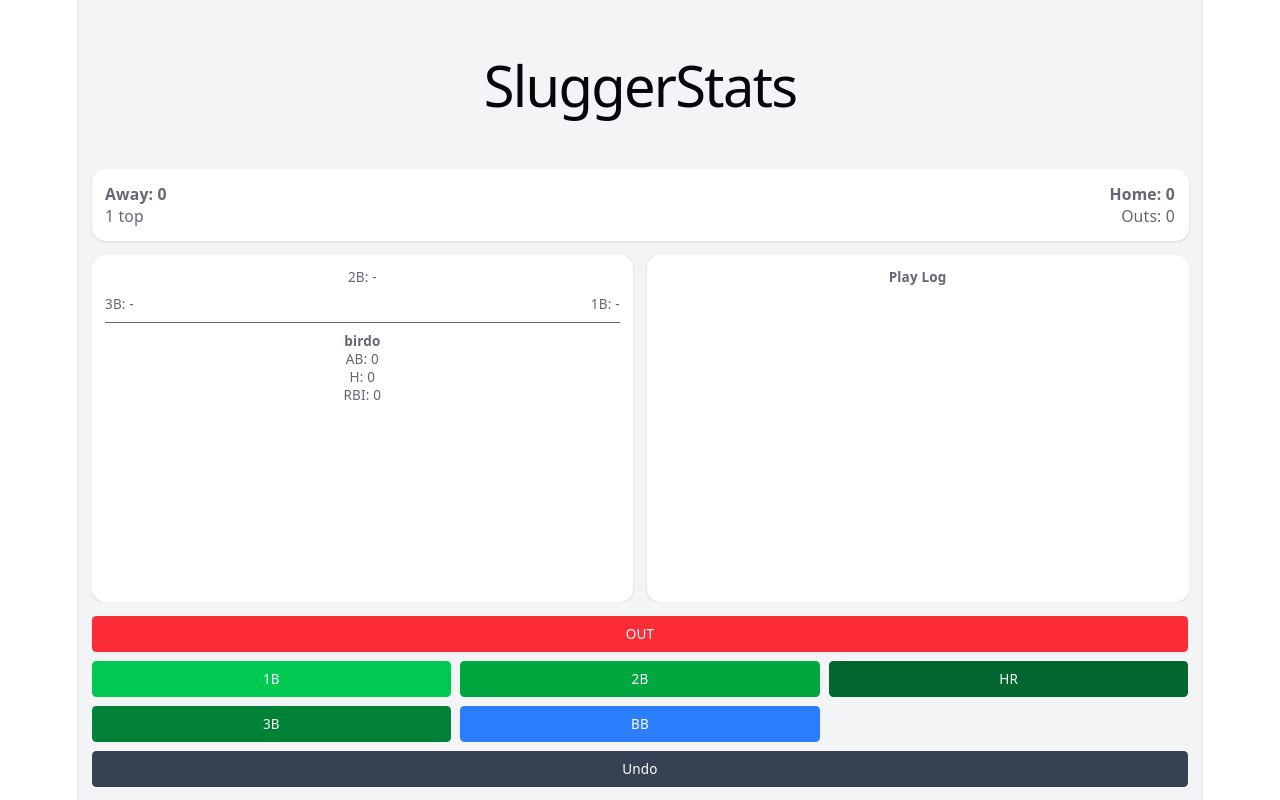
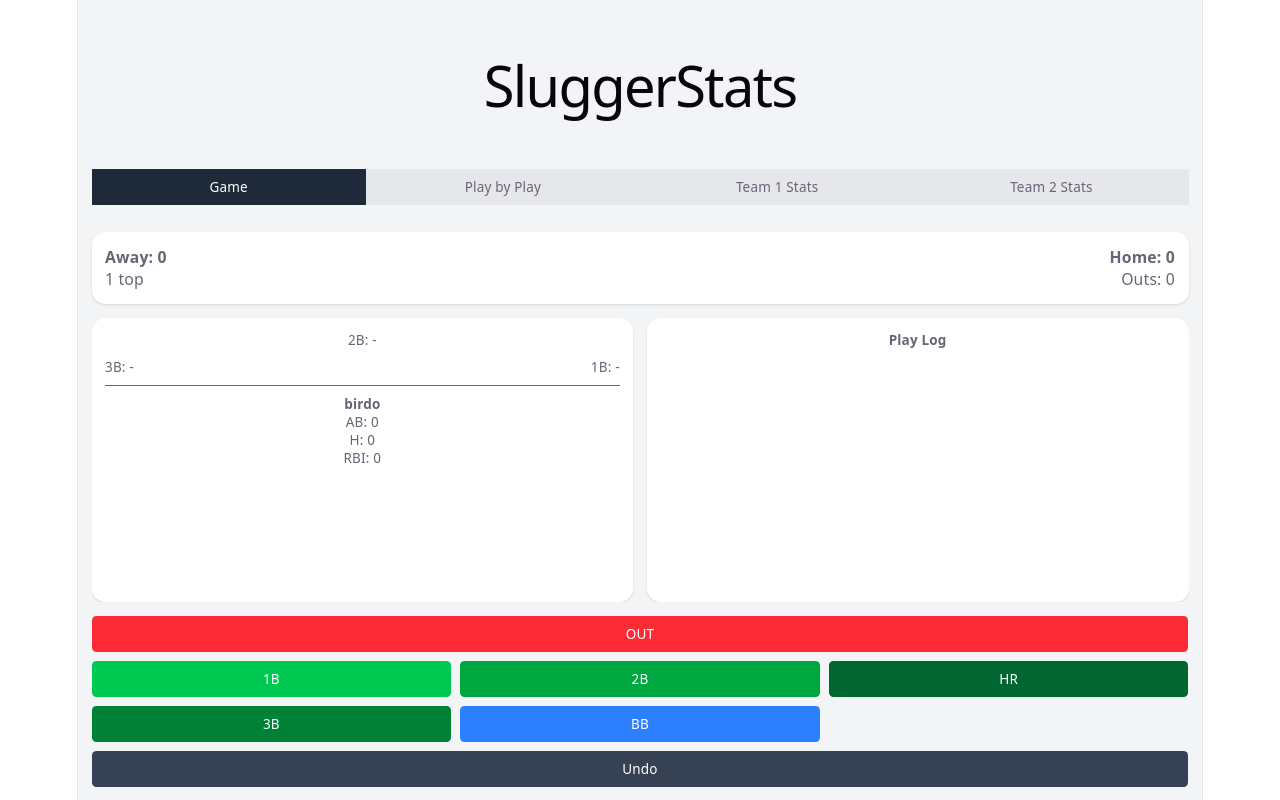
Before and after one commit to lukesantos34/SluggersStats, a React (Vite) app: page / in a window 1280 px wide. Built offline with nearby package versions, Linux system fonts and the light colour scheme.

Commit message:
add 4-tab interface

```diff
--- a/src/App.tsx
+++ b/src/App.tsx
@@ -6,6 +6,10 @@ export default function App() {
   const [gameState, setGameState] = useState(
     createInitialGameState()
   )
+
+  type Tab = "game" | "log" | "team1" | "team2"
+
+  const [activeTab, setActiveTab] = useState<Tab>("game")
 
   const getInningDisplay = () => {
     if (gameState.isGameOver) {
@@ -58,6 +62,13 @@ export default function App() {
     applyAndReset({ type: "strikeout", kind })
   }
 
+  function finalizeFieldOut(
+    type: "groundout" | "lineout" | "flyout" | "popout",
+    location: string
+  ) {
+    applyAndReset({ type, location })
+  }
+
   const isTop = gameState.inningSide === "top"
   const lineup = isTop
     ? gameState.lineupAway
@@ -72,6 +83,37 @@ export default function App() {
       <h1 className="text-xl font-bold text-center">
         SluggerStats
       </h1>
+
+      {/* Tabs */}
+      <div className="grid grid-cols-4 text-xs mb-3">
+        <button
+          onClick={() => setActiveTab("game")}
+          className={`p-2 ${activeTab === "game" ? "bg-gray-800 text-white" : "bg-gray-200"}`}
+        >
+          Game
+        </button>
+
+        <button
+          onClick={() => setActiveTab("log")}
+          className={`p-2 ${activeTab === "log" ? "bg-gray-800 text-white" : "bg-gray-200"}`}
+        >
+          Play by Play
+        </button>
+
+        <button
+          onClick={() => setActiveTab("team1")}
+          className={`p-2 ${activeTab === "team1" ? "bg-gray-800 text-white" : "bg-gray-200"}`}
+        >
+          Team 1 Stats
+        </button>
+
+        <button
+          onClick={() => setActiveTab("team2")}
+          className={`p-2 ${activeTab === "team2" ? "bg-gray-800 text-white" : "bg-gray-200"}`}
+        >
+          Team 2 Stats
+        </button>
+      </div>
 
       {/* Top Section */}
       <div className="bg-white rounded-xl shadow p-3 text-sm">
@@ -88,6 +130,8 @@ export default function App() {
         </div>
       </div>
 
+      {activeTab === "game" && (
+        <>
           {/* Middle Section */}
           <div className="flex flex-1 gap-3 overflow-hidden">
             {/* Left: Bases + Stats */}
@@ -268,6 +312,77 @@ export default function App() {
           </div>
         )}
 
+        {playBuilder.step === "outLocation" && (
+          <div className="grid grid-cols-5 gap-2 text-xs">
+            {["pitcher", "first", "second", "shortstop", "third", "left", "center", "right", "catcher"].map((pos) => (
+              <button
+                key={pos}
+                onClick={() =>
+                  finalizeFieldOut(playBuilder.outKind, pos)
+                }
+                className="bg-red-500 text-white rounded p-2"
+              >
+                {pos}
+              </button>
+            ))}
+
+            <button
+              onClick={() => setPlayBuilder({ step: "outType" })}
+              className="bg-gray-700 text-white rounded p-2 col-span-4"
+            >
+              Back
+            </button>
+          </div>
+        )}
+        </>
+      )}
+
+      {activeTab === "log" && (
+        <div className="text-xs space-y-1 max-h-96 overflow-y-auto">
+          {gameState.playLog.length === 0 && (
+            <div className="text-gray-500">No plays yet.</div>
+          )}
+
+          {gameState.playLog.map((play, index) => (
+            <div key={index}>
+              {play}
+            </div>
+          ))}
+        </div>
+      )}
+
+      {activeTab === "team1" && (
+        <div className="text-xs">
+          <div className="font-bold mb-2">Home</div>
+
+          {gameState.lineupHome.map((name) => {
+            const stats = gameState.playerStats[name]
+
+            return (
+              <div key={name}>
+                {name} — AB: {stats.atBats} H: {stats.hits} RBI: {stats.rbis}
+              </div>
+            )
+          })}
+        </div>
+      )}
+
+      {activeTab === "team2" && (
+        <div className="text-xs">
+          <div className="font-bold mb-2">Away</div>
+
+          {gameState.lineupAway.map((name) => {
+            const stats = gameState.playerStats[name]
+
+            return (
+              <div key={name}>
+                {name} — AB: {stats.atBats} H: {stats.hits} RBI: {stats.rbis}
+              </div>
+            )
+          })}
+        </div>
+      )}
+
     </div>
   )
 }
--- a/src/engine/applyPlay.ts
+++ b/src/engine/applyPlay.ts
@@ -76,7 +76,7 @@ export function applyPlay(
     : newState.pitcherAway
 
   // Handle outs
-  if (result.type === "strikeout" || result.type === "flyout") {
+  if (result.type === "strikeout" || result.type === "flyout" || result.type === "lineout" || result.type === "groundout" || result.type === "popout") {
     newState.outs += 1
 
     newState.playerStats[currentBatter].atBats += 1
```
Lines whose indentation alone changed are shown as unchanged.
